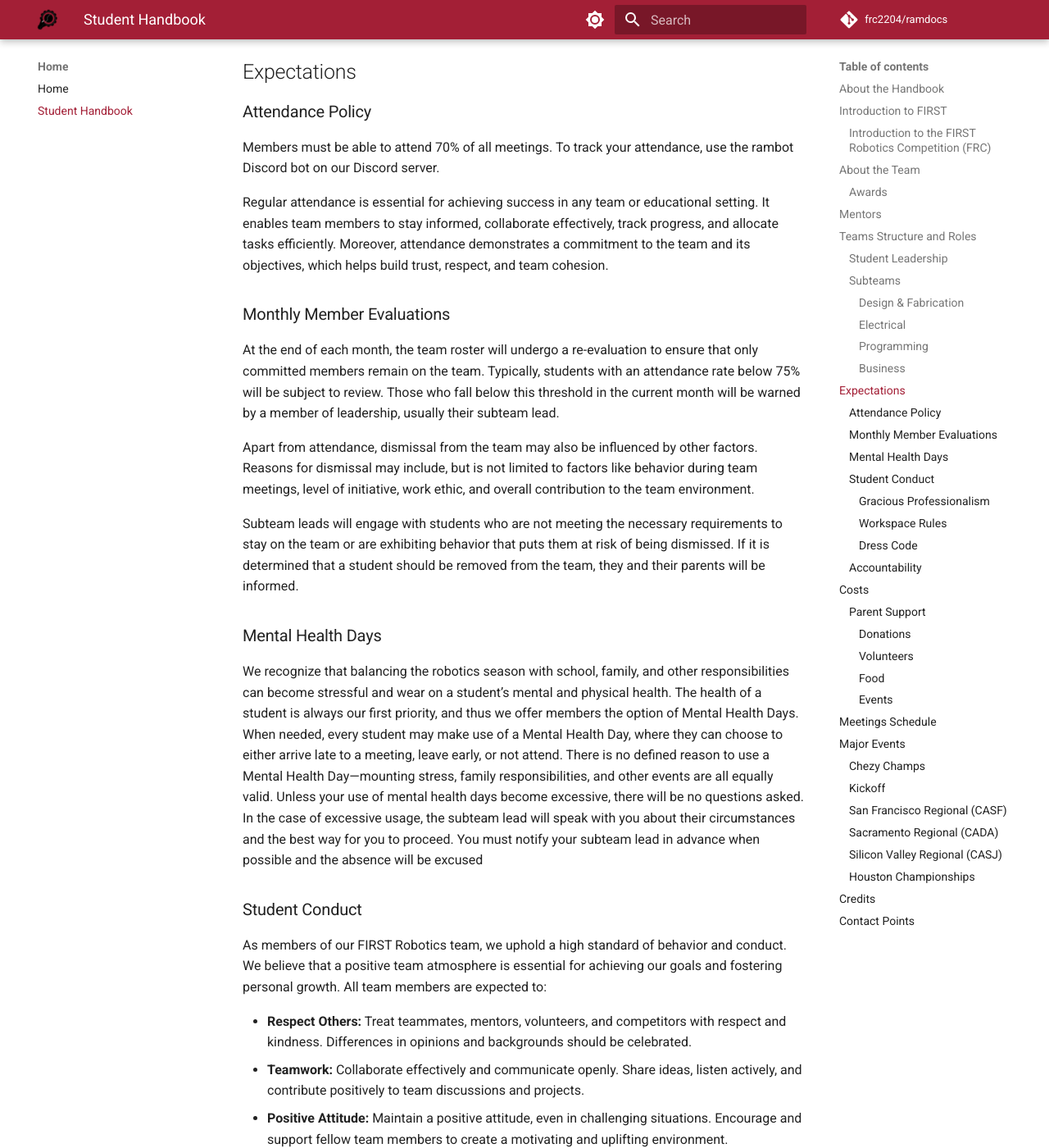
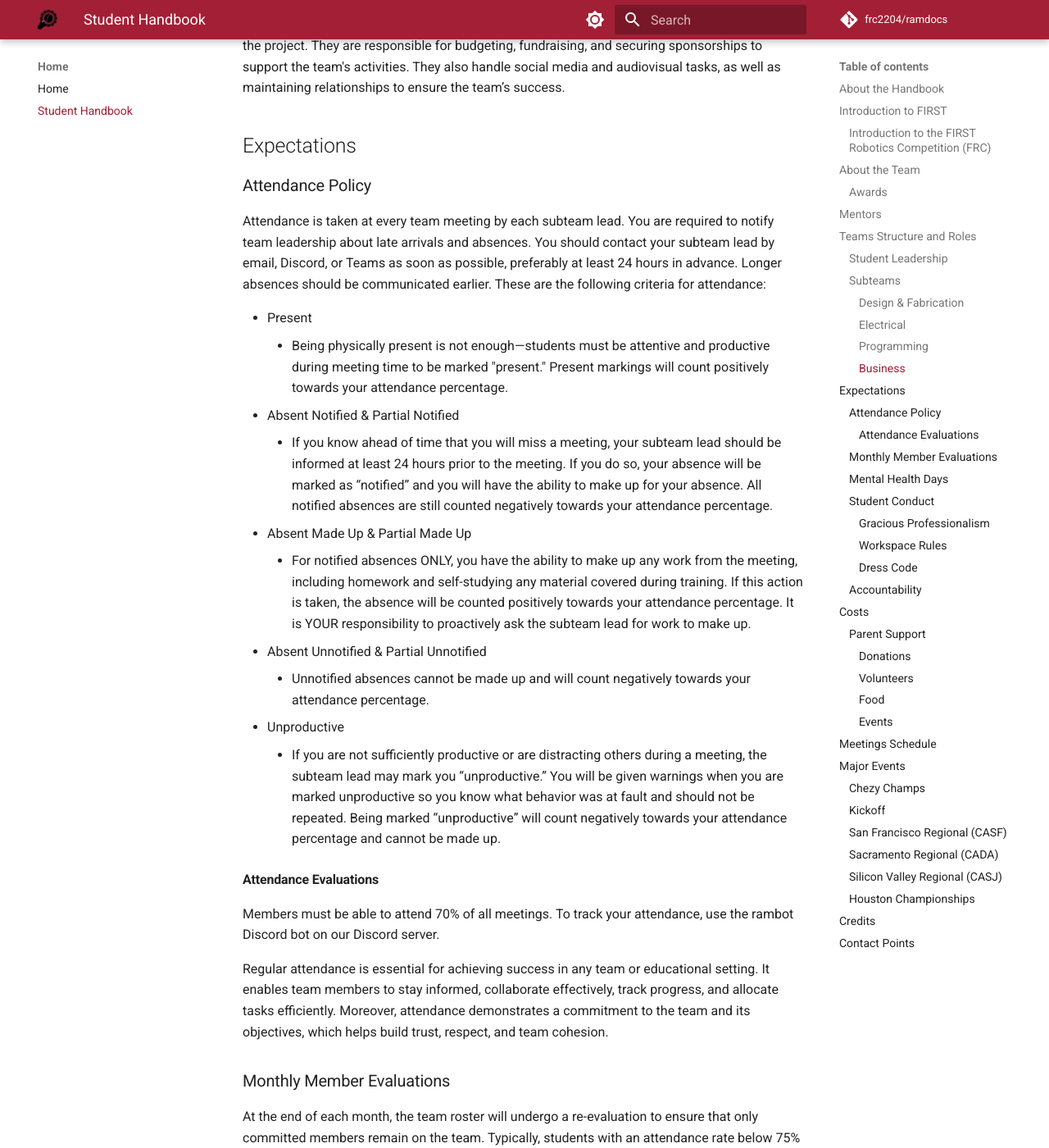
Before and after one commit to frc2204/ramdocs, an MkDocs documentation site: the page built from docs/handbook.md, in a window 1280 px wide and 1400 px high, scrolled down 4400 px. Shown: the whole window at 82% size. Built offline with MkDocs 1.6.1 and Material for MkDocs 9.7.7, drawn with Linux system fonts in a browser that asks for light colours; nearby versions of some CDN libraries; library files that are not in the unit come from our copies; comment, search, counter and statistics services are not loaded; some of the changed text lies outside the part shown.

Commit message:
Update handbook.md

```diff
--- a/docs/handbook.md
+++ b/docs/handbook.md
@@ -1,4 +1,7 @@
 # Student Handbook
+
+!!! abstract "Student Contract"
+    You can find the student contract [here](./student-contract.md)
 
 ## About the Handbook
 
@@ -116,6 +118,24 @@ The business team plays a critical role in managing the financial and public rel
 ## Expectations
 
 ### Attendance Policy
+
+Attendance is taken at every team meeting by each subteam lead. You are required to notify team
+leadership about late arrivals and absences. You should contact your subteam lead by email, Discord, or Teams as
+soon as possible, preferably at least 24 hours in advance. Longer absences should be communicated
+earlier. These are the following criteria for attendance:
+
+- Present
+    - Being physically present is not enough—students must be attentive and productive during meeting time to be marked "present." Present markings will count positively towards your attendance percentage.
+- Absent Notified & Partial Notified
+    - If you know ahead of time that you will miss a meeting, your subteam lead should be informed at least 24 hours prior to the meeting. If you do so, your absence will be marked as “notified” and you will have the ability to make up for your absence. All notified absences are still counted negatively towards your attendance percentage.
+- Absent Made Up & Partial Made Up
+    - For notified absences ONLY, you have the ability to make up any work from the meeting, including homework and self-studying any material covered during training. If this action is taken, the absence will be counted positively towards your attendance percentage. It is YOUR responsibility to proactively ask the subteam lead for work to make up.
+- Absent Unnotified & Partial Unnotified
+    - Unnotified absences cannot be made up and will count negatively towards your attendance percentage.
+- Unproductive
+    - If you are not sufficiently productive or are distracting others during a meeting, the subteam lead may mark you “unproductive.” You will be given warnings when you are marked unproductive so you know what behavior was at fault and should not be repeated. Being marked “unproductive” will count negatively towards your attendance percentage and cannot be made up.
+
+#### Attendance Evaluations
 
 Members must be able to attend 70% of all meetings. To track your attendance, use the rambot Discord bot on our Discord server.
 
```
Also changed, not shown: other parts of docs/handbook.md (+0 -1 lines).
